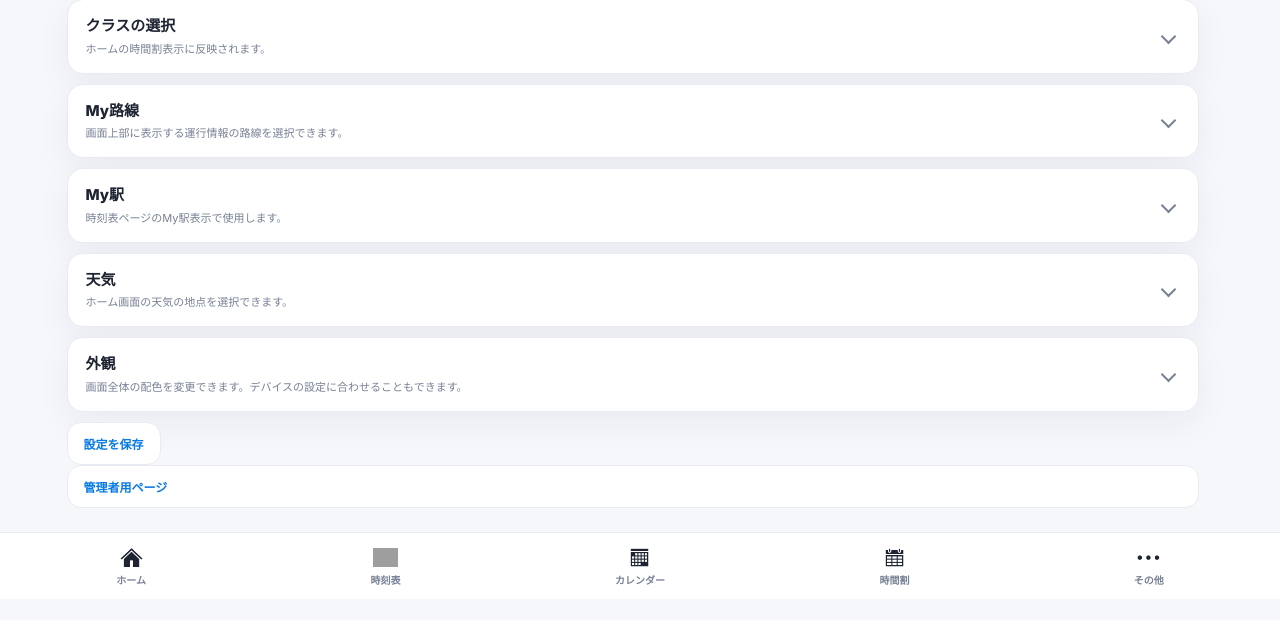
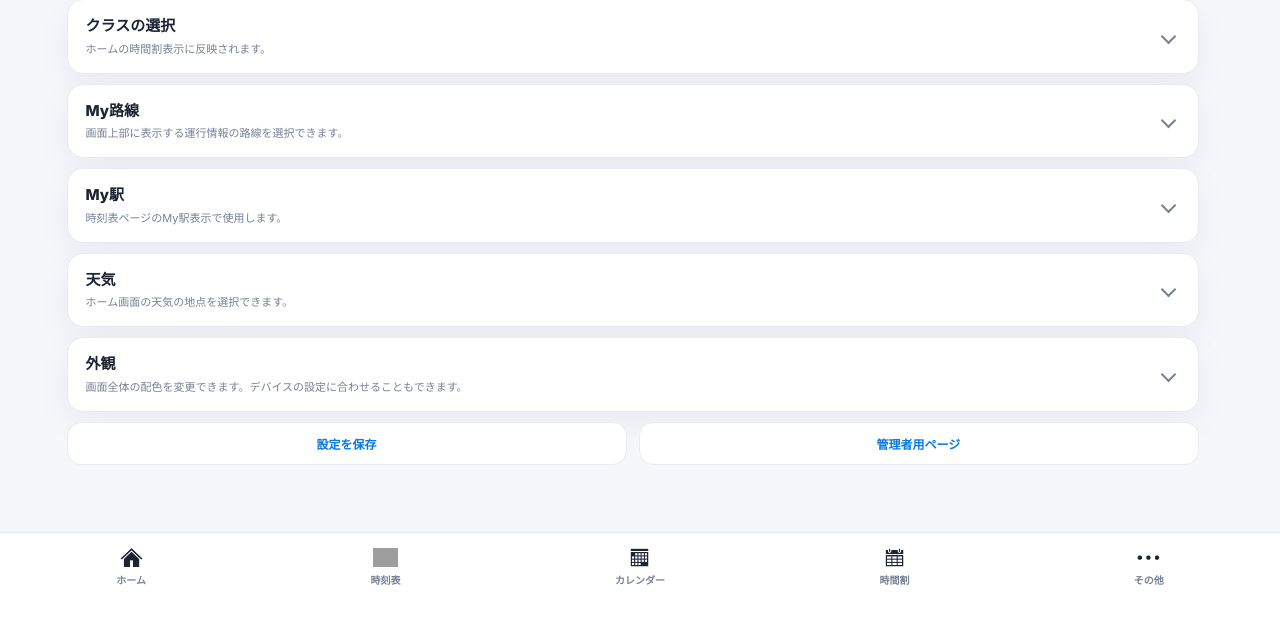
Before and after one commit to k1416465/Meigen, a Flask app: page /settings in a window 1280 px wide. Shown: the part 201-821 px from the top of the page. After the commit the page ends 786 px from the top, so only its background shows below. Run offline with Flask 3, Linux system fonts and the light colour scheme; data that the repository does not hold is empty; grey boxes are pictures that could not be loaded.

Commit message:
Add files via upload

```diff
--- a/home_dashboard_site/templates/settings.html
+++ b/home_dashboard_site/templates/settings.html
@@ -1,5 +1,34 @@
 {% extends "base.html" %}
-{% block title %}迷言｜設定{% endblock %}
+{% block title %}迷言｜設定
+<style>
+  /* 保存ボタンと管理者用ボタンを、常に同じ幅で横並びにする */
+  .settings-form .settings-actions {
+    display: flex !important;
+    flex-direction: row !important;
+    align-items: stretch !important;
+    justify-content: flex-start !important;
+    flex-wrap: nowrap !important;
+    gap: 12px !important;
+    width: 100%;
+  }
+
+  .settings-form .settings-actions .settings-action-button {
+    display: flex !important;
+    flex: 1 1 0 !important;
+    width: 0 !important;
+    min-width: 0 !important;
+    max-width: none !important;
+    box-sizing: border-box !important;
+    align-items: center !important;
+    justify-content: center !important;
+    align-self: stretch !important;
+    margin: 0 !important;
+    white-space: nowrap !important;
+    text-align: center !important;
+    text-decoration: none !important;
+  }
+</style>
+{% endblock %}
 {% block content %}
 <section class="welcome-row">
   <div><h1>設定</h1></div>
@@ -70,4 +99,33 @@
     <a class="back-link settings-action-button" href="{{ url_for('admin_dashboard') }}">管理者用ページ</a>
   </div>
 </form>
+
+<style>
+  /* 保存ボタンと管理者用ボタンを、常に同じ幅で横並びにする */
+  .settings-form .settings-actions {
+    display: flex !important;
+    flex-direction: row !important;
+    align-items: stretch !important;
+    justify-content: flex-start !important;
+    flex-wrap: nowrap !important;
+    gap: 12px !important;
+    width: 100%;
+  }
+
+  .settings-form .settings-actions .settings-action-button {
+    display: flex !important;
+    flex: 1 1 0 !important;
+    width: 0 !important;
+    min-width: 0 !important;
+    max-width: none !important;
+    box-sizing: border-box !important;
+    align-items: center !important;
+    justify-content: center !important;
+    align-self: stretch !important;
+    margin: 0 !important;
+    white-space: nowrap !important;
+    text-align: center !important;
+    text-decoration: none !important;
+  }
+</style>
 {% endblock %}
```
